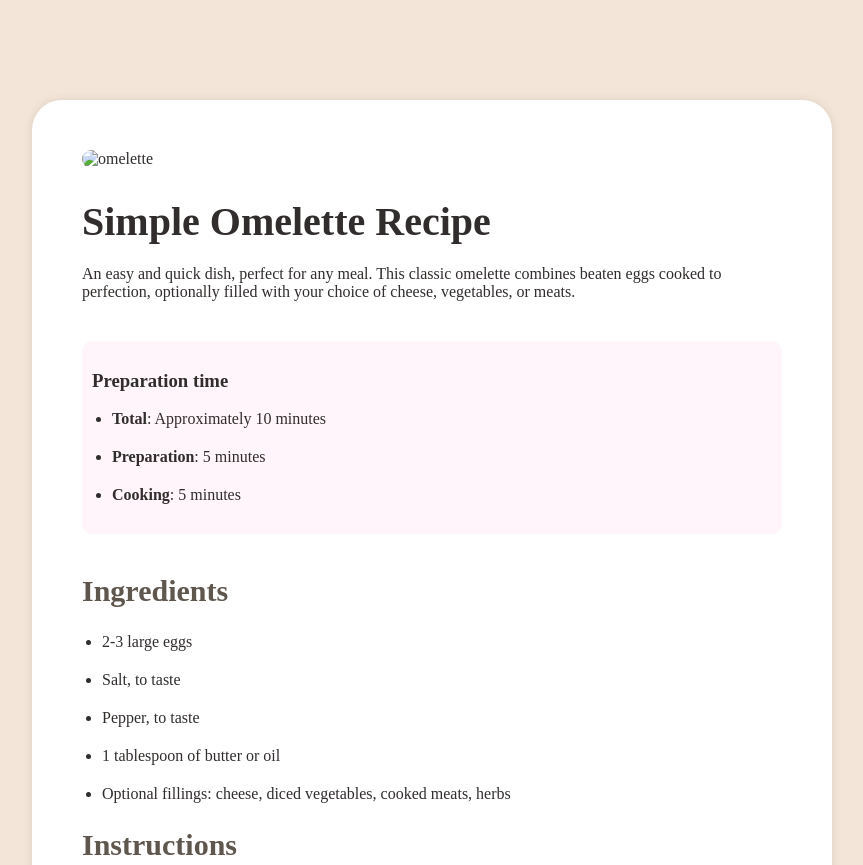
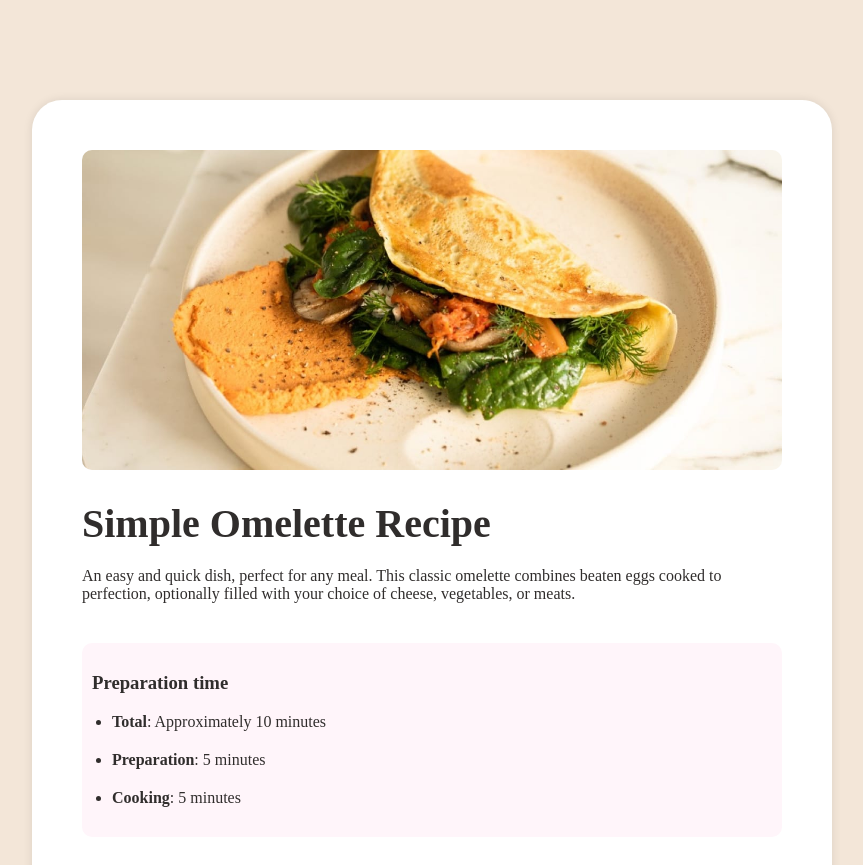
Before and after one commit to caio-m-abreu/projeto-receita-omelette, a plain HTML site: page index.html in a window 1280 px wide. Shown: the top 865 px of the page, without its empty margins (208-1071 px from the left). Drawn offline with Linux system fonts and the light colour scheme; a web font is replaced by a local one.

Commit message:
Update index.html

```diff
--- a/index.html
+++ b/index.html
@@ -22,7 +22,7 @@
   <div class="card">
 
     <div class="imagem-topo">
-  <img src="./src/image/image-omelette.jpeg" class="omelete" alt="omelette">
+  <img src="image-omelette.jpeg" class="omelete" alt="omelette">
     </div>
 
   <h1>Simple Omelette Recipe</h1>
```
